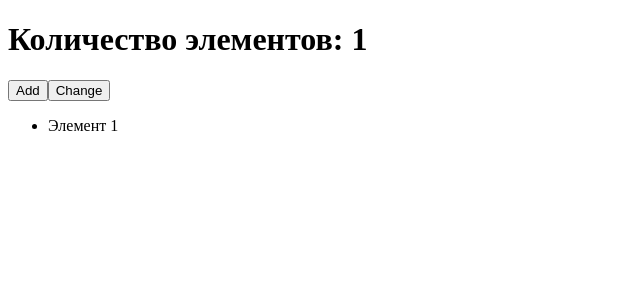
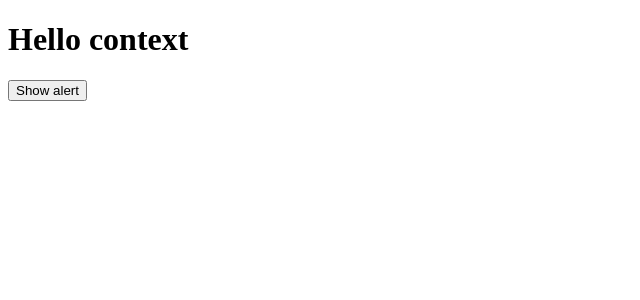
Before and after one commit to kamilmomunjanov/hooks-react, a React (Create React App) app: page / in a window 1280 px wide. Shown: the top 300 px of the page, without its empty margins (0-640 px from the left). Built offline with nearby package versions, Linux system fonts and the light colour scheme.

Commit message:
useContext

```diff
--- /dev/null
+++ b/src/AlertContext.js
@@ -0,0 +1,27 @@
+import React,{useState, useContext} from "react";
+
+
+const AlertContext = React.createContext()
+// const AlertToggleContext = React.createContext()
+
+export const useAlert = () => {
+    return useContext(AlertContext)
+}
+
+// export const useAlertToggle = () => {
+//     return useContext(AlertToggleContext)
+// }
+
+export const AlertProvider = ({children}) => {
+    const [alert, setAlert] = useState(false)
+    const toggle = () => setAlert(prevState => !prevState)
+
+    return (
+        <AlertContext.Provider value={{
+            visible: alert,
+            toggle
+        }}>
+            {children}
+        </AlertContext.Provider>
+    )
+}
--- a/src/App.js
+++ b/src/App.js
@@ -1,28 +1,39 @@
-import React, {useState, useEffect, useRef, useMemo, useCallback} from "react";
-import ItemList from "./ItemList";
+import React, {useState, useContext, useEffect, useRef, useMemo, useCallback} from "react";
+import {AlertProvider, useAlert} from "./AlertContext";
 
 
-function App() {
-    const [count, setCount] = useState(1)
-    const [colored, setColored] = useState(false)
+const Main = () => {
 
+    const {toggle} = useAlert()
+    return (
+        <>
+            <h1>Hello context</h1>
+            <button onClick={toggle}>Show alert</button>
+        </>
+    )
+}
 
-    const styles = {
-        color: colored ? "dark" : "black"
-    }
+const Alert = () => {
+    const alert = useAlert()
 
-    const generateItemsFromApi = useCallback(() => {
-            return new Array(count).fill("").map((_, index) => `Элемент ${index + 1}`)
-    }, [count])
-
+    if (!alert.visible) return null
 
     return (
-        <>
-            <h1>Количество элементов: {count}</h1>
-            <button onClick={() => setCount(prevState => prevState + 1)}>Add</button>
-            <button onClick={() => setColored(prevState => !prevState)}>Change</button>
-            <ItemList getItems={generateItemsFromApi}/>
-        </>
+        <div onClick={alert.toggle}>
+            This is very need message
+        </div>
+    )
+}
+
+function App() {
+
+    return (
+        <AlertProvider>
+            <div>
+                <Alert/>
+                <Main toggle={() => {}}/>
+            </div>
+        </AlertProvider>
     );
 }
 
--- a/src/ItemList.js
+++ /dev/null
@@ -1,22 +0,0 @@
-import React, {useEffect, useState} from 'react';
-
-const ItemList = ({getItems}) => {
-    const [items, setItems] = useState([])
-
-    useEffect(() => {
-        const newItems = getItems()
-        setItems(newItems)
-        console.log("Render")
-    },[getItems])
-    return (
-        <ul>
-            {
-                items.map((item) => (
-                    <li key={item}>{item}</li>
-                ))
-            }
-        </ul>
-    );
-};
-
-export default ItemList;
```
Also changed, not shown: src/examples/useCallback.js (added, +47 -0 lines).
